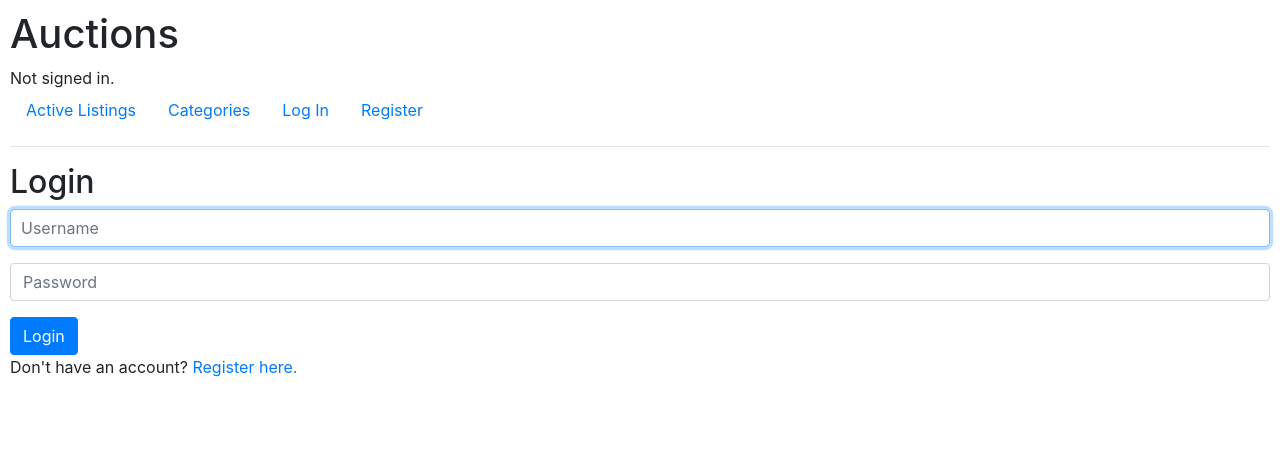
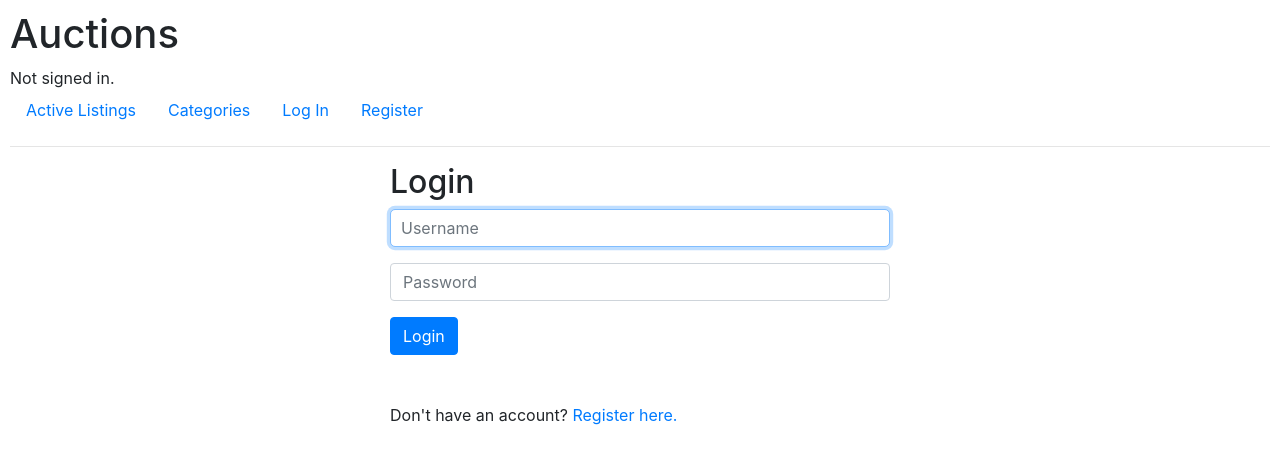
Before and after one commit to dbonach/cs50web-project-2-commerce, a Django app: page /login in a window 1280 px wide. Shown: the top 464 px of the page. Run offline with Django 3.2, Linux system fonts and the light colour scheme; some libraries are stand-ins or nearby versions.

Commit message:
Modify login page

```diff
--- a/auctions/templates/auctions/login.html
+++ b/auctions/templates/auctions/login.html
@@ -1,11 +1,11 @@
 {% extends "auctions/layout.html" %}
 
 {% block body %}
-
+<div class="wrapper">
     <h2>Login</h2>
 
     {% if message %}
-        <div>{{ message }}</div>
+    <div>{{ message }}</div>
     {% endif %}
 
     <form action="{% url 'login' %}" method="post">
@@ -19,6 +19,8 @@
         <input class="btn btn-primary" type="submit" value="Login">
     </form>
 
-    Don't have an account? <a href="{% url 'register' %}">Register here.</a>
+    <p class="mt-5">Don't have an account? <a href="{% url 'register' %}">Register here.</a></p>
+
+</div>
 
 {% endblock %}
```
Also changed, not shown: db.sqlite3.
